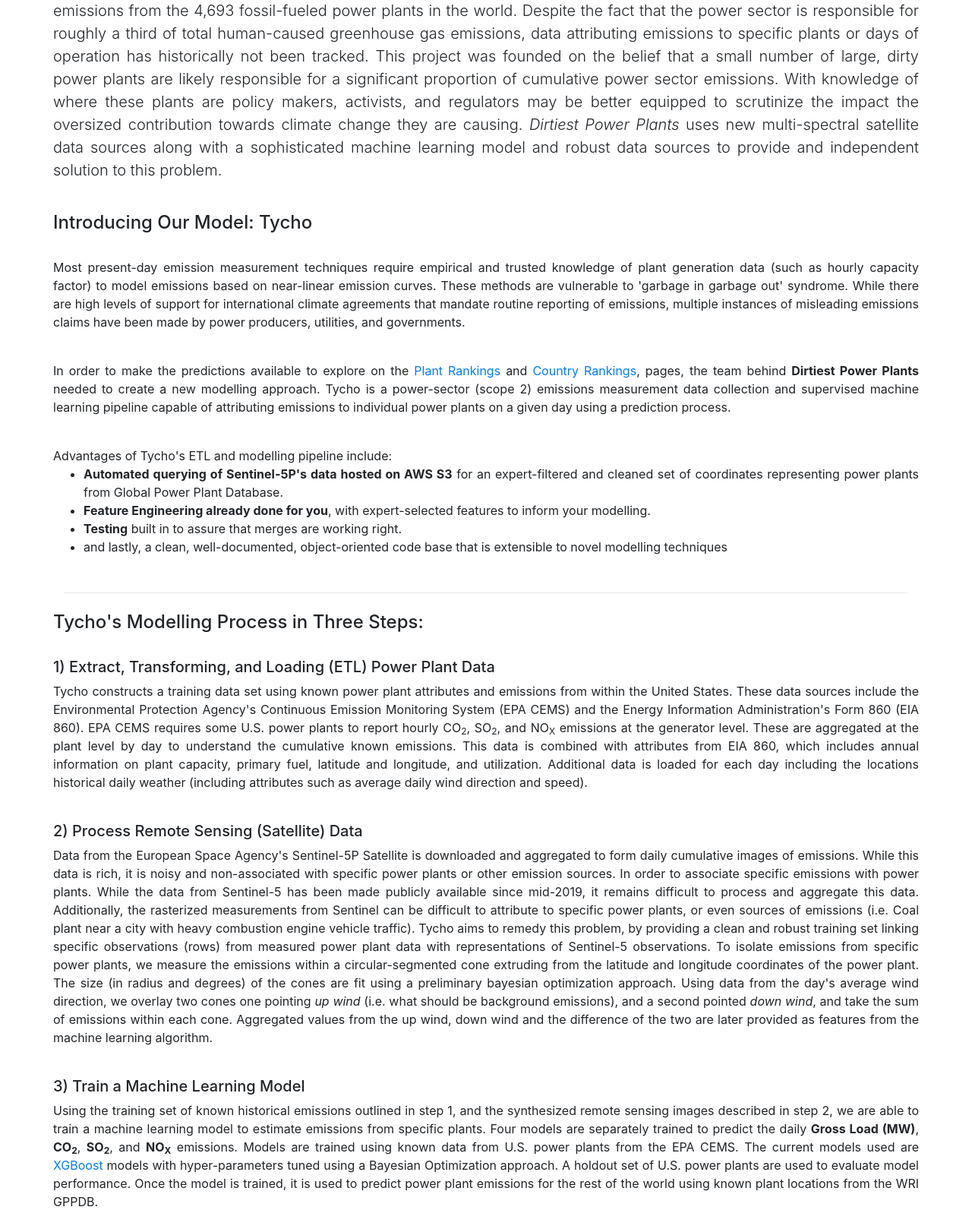
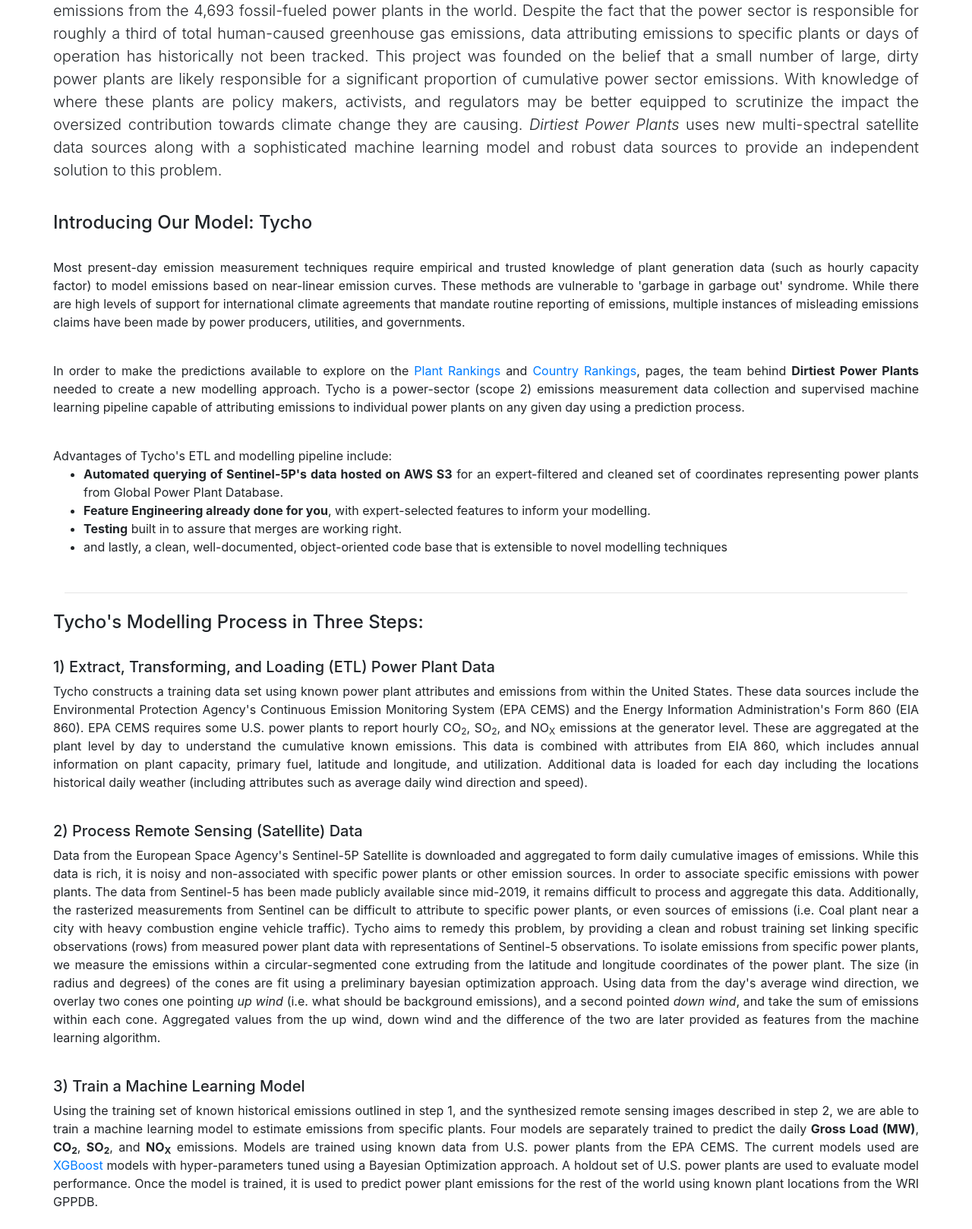
Before and after one commit to skoeb/dirt, a Flask app: page / in a window 1280 px wide. Shown: the part 748-2366 px from the top of the page at 76% size. Run offline with Flask 2, Linux system fonts and the light colour scheme; parts of the project's set-up code (start-up, migrations or seed data) failed here and were passed over; some libraries are stand-ins or nearby versions.

Commit message:
Update methodology.html

```diff
--- a/app/main/templates/methodology.html
+++ b/app/main/templates/methodology.html
@@ -22,7 +22,7 @@
             dirty power plants are likely responsible for a significant proportion of cumulative power sector emissions. With knowledge of where these plants are policy
             makers, activists, and regulators may be better equipped to scrutinize the impact the oversized contribution towards climate change they are causing.
             <i>Dirtiest Power Plants</i> uses new multi-spectral satellite data sources along with a sophisticated machine learning model and robust data
-            sources to provide and independent solution to this problem.
+            sources to provide an independent solution to this problem.
         </p>
     </div>
 
@@ -44,7 +44,7 @@
         In order to make the predictions available to explore on the <a href={{ url_for('main.plant_rankings') }}>Plant Rankings</a> and <a href={{ url_for('main.country_rankings') }}> Country Rankings</a>,
         pages, the team behind <b>Dirtiest Power Plants</b> needed to create a new modelling approach.
         Tycho is a power-sector (scope 2) emissions measurement data collection and supervised machine learning pipeline capable of attributing emissions
-        to individual power plants on a given day using a prediction process.
+        to individual power plants on any given day using a prediction process.
         </p>
     </div>
 
@@ -88,7 +88,7 @@
         <p>
         Data from the European Space Agency's Sentinel-5P Satellite is downloaded and aggregated to form daily cumulative images of emissions.
         While this data is rich, it is noisy and non-associated with specific power plants or other emission sources. In order to associate specific emissions
-        with power plants. While the data from Sentinel-5 has been made publicly available since mid-2019, it remains difficult to process and aggregate this data.
+        with power plants. The data from Sentinel-5 has been made publicly available since mid-2019, it remains difficult to process and aggregate this data.
         Additionally, the rasterized measurements from Sentinel can be difficult to attribute to specific power plants, or even sources of emissions
         (i.e. Coal plant near a city with heavy combustion engine vehicle traffic).
         Tycho aims to remedy this problem, by providing a clean and robust training set linking specific observations (rows) from measured power plant data with representations of Sentinel-5 observations.
```
